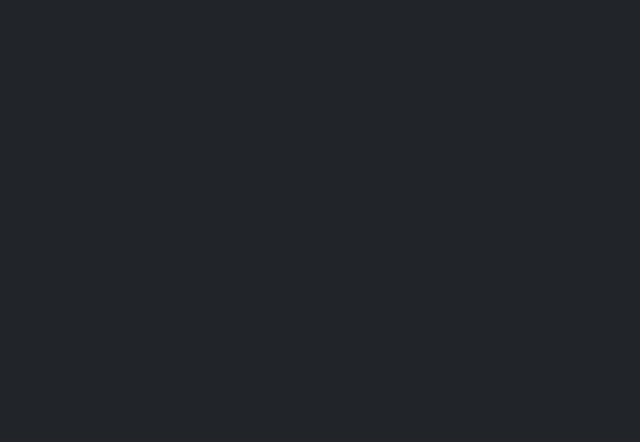
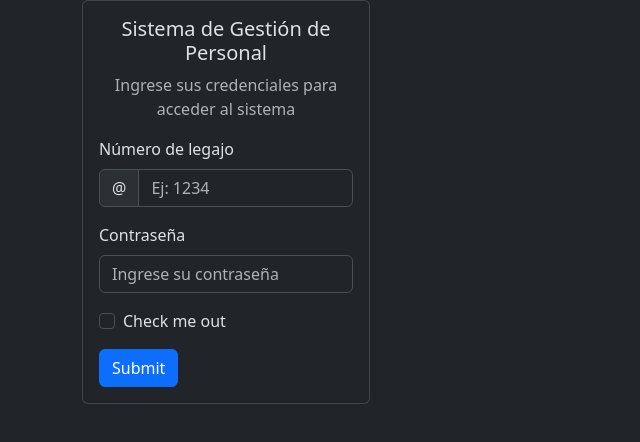
Before and after one commit to LuuRuiz17/GestionDePersonal-AdR-TFI, a React (Vite) app: page / in a window 1280 px wide. Shown: the top 442 px of the page, without its empty margins (0-640 px from the left). Built offline with nearby package versions, Linux system fonts and the light colour scheme.

Commit message:
agrego el maquetado del formulario en la card del mismo. Agregando los label e input del mismo

```diff
--- a/package.json
+++ b/package.json
@@ -13,6 +13,7 @@
     "bootstrap": "^5.3.8",
     "bootstrap-icons": "^1.13.1",
     "react": "^19.2.0",
+    "react-bootstrap": "^2.10.10",
     "react-dom": "^19.2.0",
     "react-hook-form": "^7.66.0",
     "react-router-dom": "^7.9.6",
--- a/src/App.jsx
+++ b/src/App.jsx
@@ -1,9 +1,11 @@
 import './App.css'
-
+import 'bootstrap/dist/css/bootstrap.min.css';
+import LoginEmpleados from './components/LoginEmpleados';
 function App() {
 
   return (
     <>
+      <LoginEmpleados></LoginEmpleados>
     </>
   )
 }
--- a/src/components/LoginEmpleados.jsx
+++ b/src/components/LoginEmpleados.jsx
@@ -1,4 +1,4 @@
-import { Container, Card, Button } from "react-bootstrap";
+import { Container, Card, Button, Form, InputGroup  } from "react-bootstrap";
 
 const LoginEmpleados = () => {
   return (
@@ -12,11 +12,33 @@ const LoginEmpleados = () => {
                 Ingrese sus credenciales para acceder al sistema
               </p>
             </div>
-            <Card.Text>
-              Some quick example text to build on the card title and make up the
-              bulk of the card's content.
-            </Card.Text>
-            <Button variant="primary">Go somewhere</Button>
+            <Form>
+              <Form.Group className="mb-3" controlId="formBasicEmail">
+                <Form.Label>Número de legajo</Form.Label>
+                <InputGroup className="mb-3">
+                  <InputGroup.Text id="basic-addon1">@</InputGroup.Text>
+                  <Form.Control
+                    placeholder="Ej: 1234"
+                    aria-label="Username"
+                    aria-describedby="basic-addon1"
+                  />
+                </InputGroup>
+              </Form.Group>
+
+              <Form.Group className="mb-3" controlId="formBasicPassword">
+                <Form.Label>Contraseña</Form.Label>
+                <Form.Control
+                  type="password"
+                  placeholder="Ingrese su contraseña"
+                />
+              </Form.Group>
+              <Form.Group className="mb-3" controlId="formBasicCheckbox">
+                <Form.Check type="checkbox" label="Check me out" />
+              </Form.Group>
+              <Button variant="primary" type="submit">
+                Submit
+              </Button>
+            </Form>
           </Card.Body>
         </Card>
       </Container>
```
Also changed, not shown: 1 other file (tests, documents, lock files or other folders).
